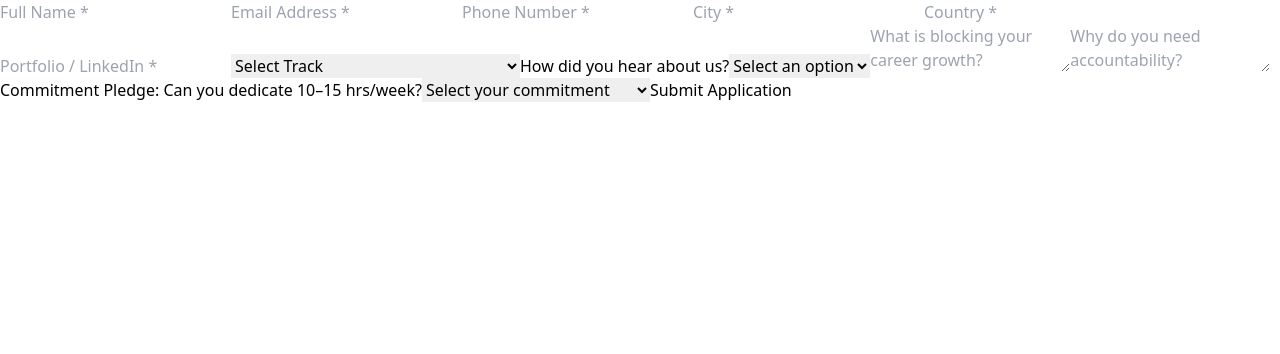
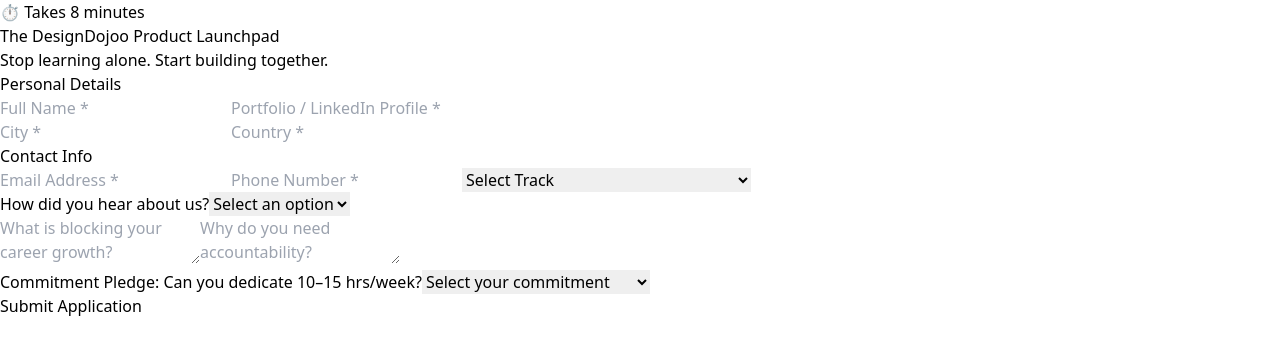
Before and after one commit to Israel-igbafe/Designdojoo, a React (Vite) app: page /apply in a window 1280 px wide. Shown: the top 354 px of the page. Built offline with nearby package versions, Linux system fonts and the light colour scheme.

Commit message:
Fix routing and registration flow

```diff
--- a/src/components/RegistrationForm.jsx
+++ b/src/components/RegistrationForm.jsx
@@ -38,7 +38,7 @@
 
    if (error) {
     console.error("SUPABASE ERROR:", error); // 👈 ADD THIS
-    setError(error.message);                 // 👈 CHANGE THIS LINE
+    setError(error.message); // 👈 CHANGE THIS LINE
     setLoading(false);
     return;
  }
@@ -46,9 +46,25 @@
   navigate("/confirmation");
   };
 
+  return (
+    <div className="min-h-screen bg-gray-100 px-4 py-12 flex justify-center">
+      <div className="w-full max-w-2xl bg-white rounded-xl shadow-md p-8">
 
-  return (
+        {/* Header */}
+        <div className="bg-black text-white rounded-lg p-6 mb-8">
+          <p className="text-red-400 text-sm mb-1">⏱ Takes 8 minutes</p>
+          <h1 className="text-2xl font-bold">
+            The DesignDojoo Product Launchpad
+          </h1>
+          <p className="text-sm text-gray-300 mt-1">
+            Stop learning alone. Start building together.
+          </p>
+        </div>
+
         <form onSubmit={handleSubmit} className="space-y-6">
+
+          {/* Personal Details */}
+          <h3 className="font-semibold text-lg">Personal Details</h3>
 
           <input
             name="full_name"
@@ -59,21 +75,14 @@
           />
 
           <input
-        name="email"
+            name="portfolio"
             onChange={handleChange}
             className="input"
-        placeholder="Email Address *"
+            placeholder="Portfolio / LinkedIn Profile *"
             required
           />
 
-      <input
-        name="phone"
-        onChange={handleChange}
-        className="input"
-        placeholder="Phone Number *"
-        required
-      />
-
+          <div className="grid grid-cols-1 md:grid-cols-2 gap-4">
             <input
               name="city"
               onChange={handleChange}
@@ -89,14 +98,29 @@
               placeholder="Country *"
               required
             />
+          </div>
+
+          {/* Contact Info */}
+          <h3 className="font-semibold text-lg pt-4">Contact Info</h3>
 
           <input
-        name="portfolio"
+            name="email"
+            type="email"
             onChange={handleChange}
             className="input"
-        placeholder="Portfolio / LinkedIn *"
+            placeholder="Email Address *"
+            required
           />
 
+          <input
+            name="phone"
+            onChange={handleChange}
+            className="input"
+            placeholder="Phone Number *"
+            required
+          />
+
+          {/* Track */}
           <select
             name="track"
             onChange={handleChange}
@@ -109,6 +133,8 @@
             <option>Product Management Only</option>
           </select>
 
+          {/* Referral */}
+          <div>
             <label className="block text-sm font-medium mb-2">
               How did you hear about us?
             </label>
@@ -125,15 +151,15 @@
               <option>WhatsApp</option>
               <option>Friend</option>
               <option>Aligntraits</option>
-  <option>From a friend</option>
               <option>Others</option>
             </select>
+          </div>
 
-
+          {/* Text Areas */}
           <textarea
             name="blocker"
             onChange={handleChange}
-        className="input"
+            className="input min-h-[100px]"
             placeholder="What is blocking your career growth?"
             required
           />
@@ -141,11 +167,13 @@
           <textarea
             name="accountability"
             onChange={handleChange}
-        className="input"
+            className="input min-h-[100px]"
             placeholder="Why do you need accountability?"
             required
           />
 
+          {/* Commitment */}
+          <div>
             <label className="block text-sm font-medium mb-2">
               Commitment Pledge: Can you dedicate 10–15 hrs/week?
             </label>
@@ -161,19 +189,25 @@
               <option>Tight schedule, but I will try</option>
               <option>No</option>
             </select>
+          </div>
 
+          {/* Error */}
           {error && (
             <p className="text-red-600 text-sm">{error}</p>
           )}
 
+          {/* Submit */}
           <button
             type="submit"
             disabled={loading}
-        className="w-full bg-red-600 text-white py-3 rounded-lg font-semibold disabled:opacity-50"
+            className="w-full bg-red-600 text-white py-3 rounded-lg font-semibold hover:bg-red-700 disabled:opacity-50"
           >
             {loading ? "Submitting..." : "Submit Application"}
           </button>
+
         </form>
+      </div>
+    </div>
   );
 }
 
```
Lines whose indentation alone changed are shown as unchanged.
